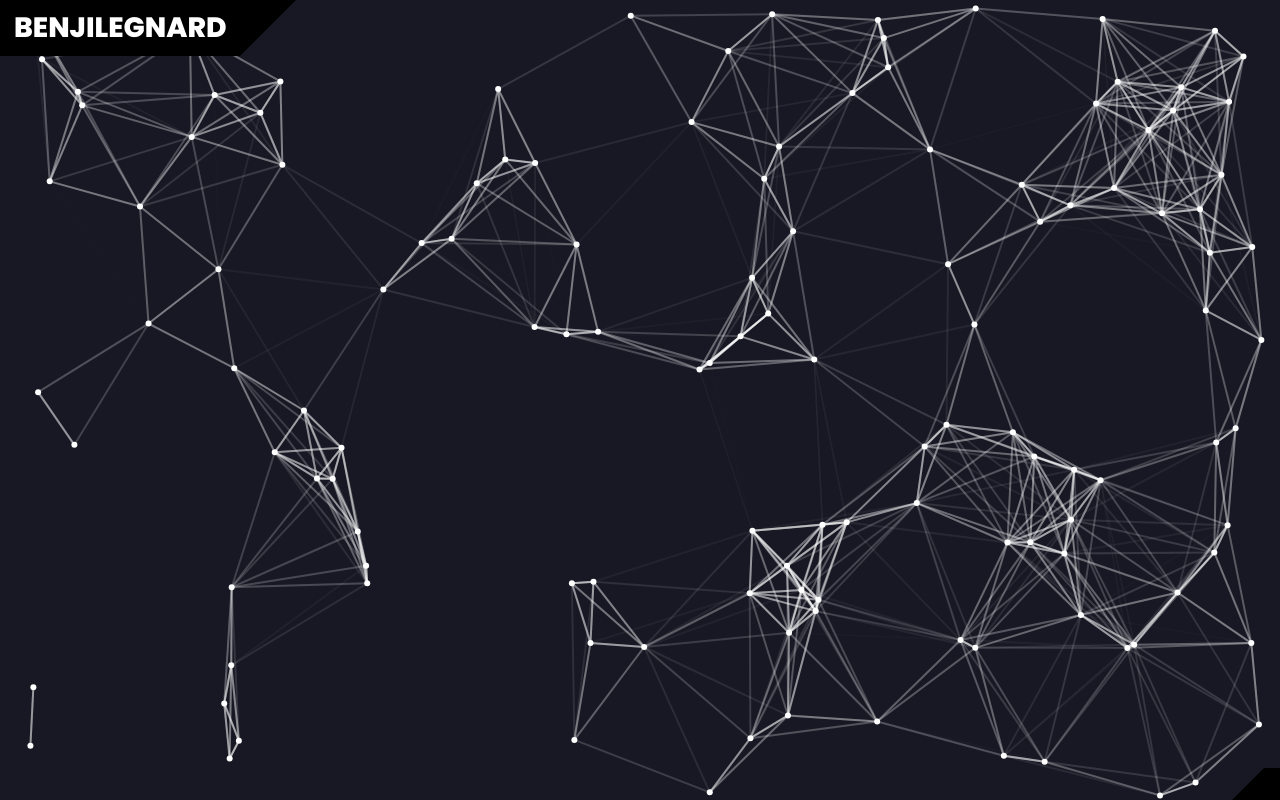
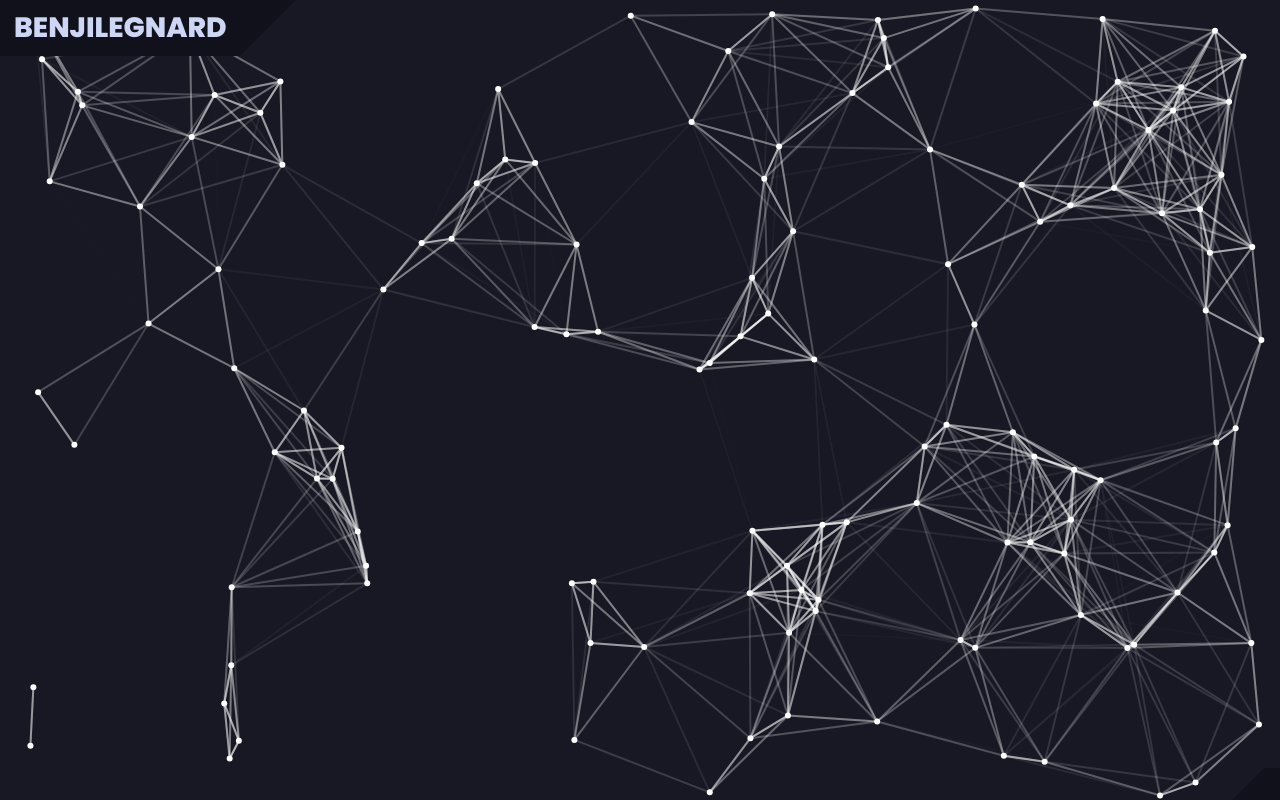
Before and after one commit to benjilegnard/stream-overlay, an Angular app: page / in a window 1280 px wide. Built offline with nearby package versions, Linux system fonts and the light colour scheme; a web font is replaced by a local one.

Commit message:
feat: add catppuccin-mocha vars, use them in app

```diff
--- a/src/app/app.component.ts
+++ b/src/app/app.component.ts
@@ -55,7 +55,8 @@ import { ENV_CONFIG, EnvConfig } from './core/model/env-config.model';
       }
 
       .widget {
-        background-color: black;
+        background-color: var(--color-crust);
+        color: var(--color-text);
         padding: 0 0.5em;
         line-height: 2em;
         font-size: 2em;
@@ -76,7 +77,7 @@ import { ENV_CONFIG, EnvConfig } from './core/model/env-config.model';
           width: 0;
           height: 0;
           border: 1em solid black;
-          border-color: black transparent transparent black;
+          border-color: var(--color-crust) transparent transparent var(--color-crust);
         }
       }
 
@@ -87,7 +88,7 @@ import { ENV_CONFIG, EnvConfig } from './core/model/env-config.model';
         bottom: 0;
         right: 0;
         width: auto;
-        color: white;
+        color: var(--color-text);
         height: 2em;
         font-size: 1rem;
         &::after {
@@ -97,7 +98,7 @@ import { ENV_CONFIG, EnvConfig } from './core/model/env-config.model';
           width: 0;
           height: 0;
           border: 1em solid black;
-          border-color: transparent black black transparent;
+          border-color: transparent var(--color-crust) var(--color-crust) transparent;
         }
       }
     `,
--- a/src/styles.css
+++ b/src/styles.css
@@ -1,11 +1,39 @@
-/* You can add global styles to this file, and also import other style files */
+:root {
+  --color-rosewater: #f5e0dc;
+  --color-flamingo: #f2cdcd;
+  --color-pink: #f5c2e7;
+  --color-mauve: #cba6f7;
+  --color-red: #f38ba8;
+  --color-maroon: #eba0ac;
+  --color-peach: #fab387;
+  --color-yellow: #f9e2af;
+  --color-green: #a6e3a1;
+  --color-teal: #94e2d5;
+  --color-sky: #89dceb;
+  --color-sapphire: #74c7ec;
+  --color-blue: #89b4fa;
+  --color-lavender: #b4befe;
+  --color-text: #cdd6f4;
+  --color-subtext1: #bac2de;
+  --color-subtext0: #a6adc8;
+  --color-overlay2: #9399b2;
+  --color-overlay1: #7f849c;
+  --color-overlay0: #6c7086;
+  --color-surface2: #585b70;
+  --color-surface1: #45475a;
+  --color-surface0: #313244;
+  --color-base: #1e1e2e;
+  --color-mantle: #181825;
+  --color-crust: #11111b;
+}
+
 body,
 html {
   margin: 0;
   padding: 0;
   width: 100%;
   height: 100%;
-  background: rgba(0, 0, 0, 0.5);
+  background: rgba(0, 0, 0, 0);
 }
 
 .sr-only {
```
